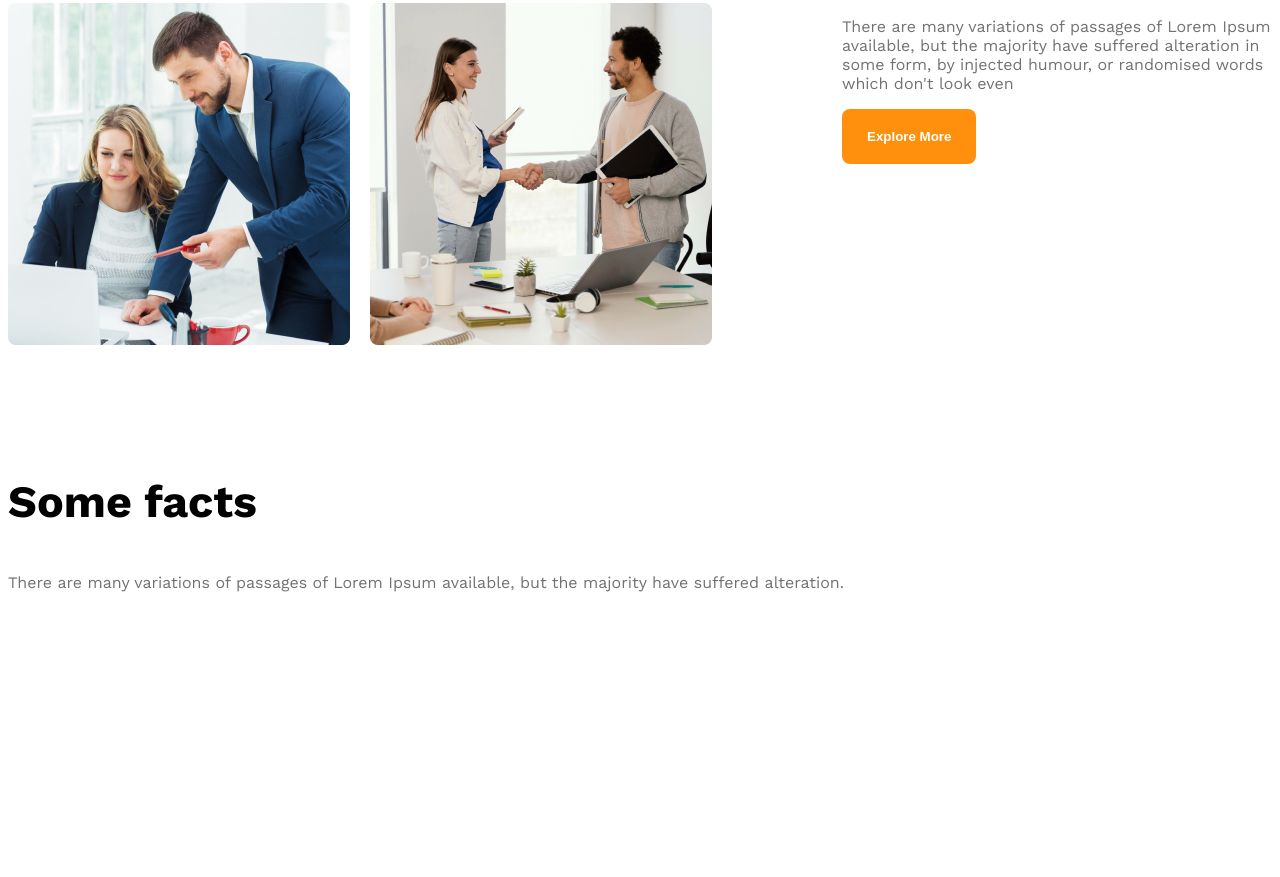
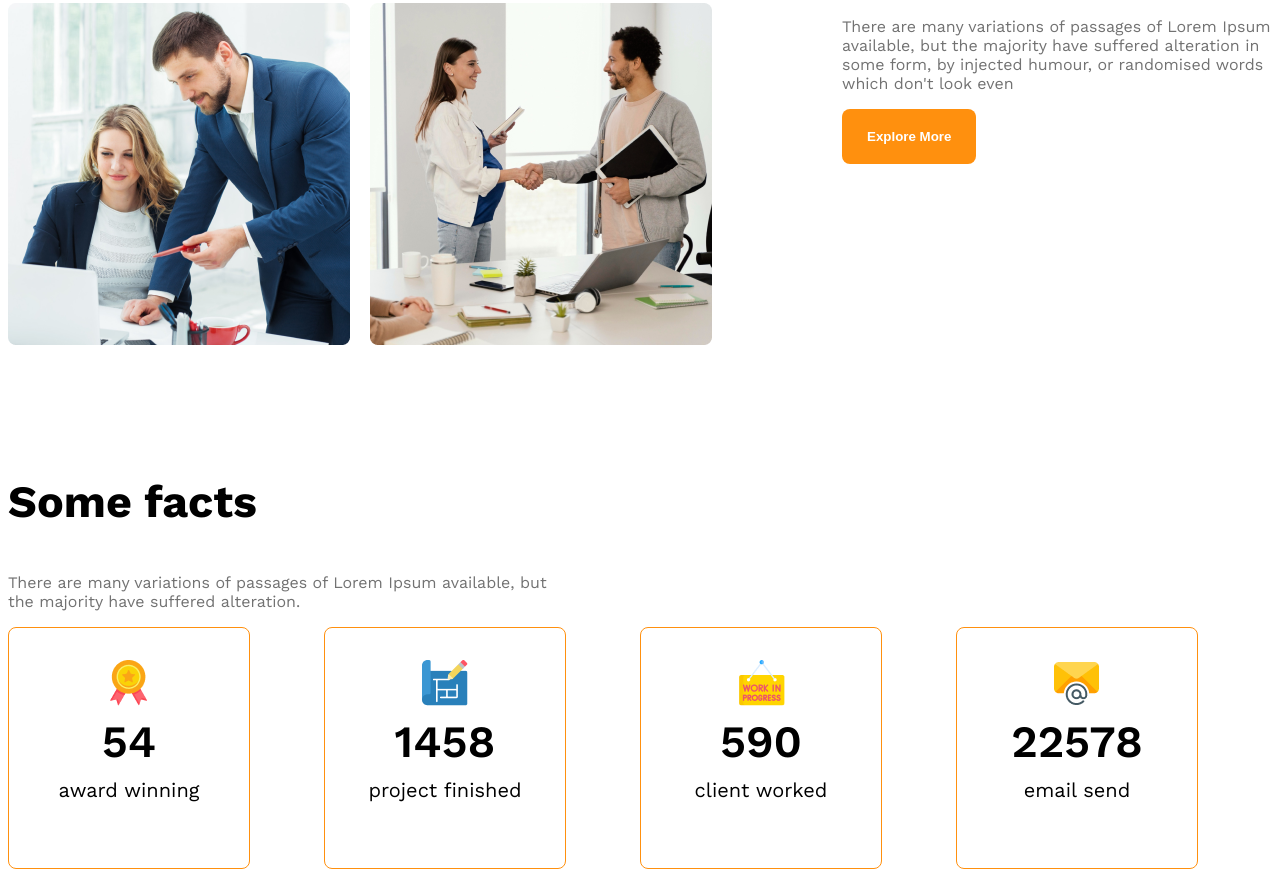
Before and after one commit to Tanzida1/g3-architechture, a plain HTML site: page index.html in a window 1280 px wide. Shown: the part 1665-2542 px from the top of the page. Before the commit the page ends 2438 px from the top, so only its background shows below. Drawn offline with nearby package versions, Linux system fonts and the light colour scheme.

Commit message:
some of the fact part

```diff
--- a/index.html
+++ b/index.html
@@ -60,27 +60,38 @@
         <!--some effects-->
         <section>
        <h3 class="section-title">Some facts</h3>
-       <p class="text-light-gray">There are many variations of passages of Lorem Ipsum available, but the majority have suffered alteration.</p>
-       <div class="fact">
-        <img src="" alt="" class="fact-icon">
-        <h4 class="fact-number"></h4>
-        <h5 class="fact-name"></h5>
+       <p class="text-light-gray fact-description">There are many variations of passages of Lorem Ipsum available, but the majority have suffered alteration.</p>
+
+       <div class="facts-container">
+         <div class="fact display-flex">
+            <div>
+        <img src="images/icons/ribon.png" alt="" class="fact-icon">
+        <h4 class="fact-number">54</h4>
+        <h5 class="fact-name">award winning</h5>
+    </div>
        </div>
-       <div class="fact">
-        <img src="" alt="" class="fact-icon">
-        <h4 class="fact-number"></h4>
-        <h5 class="fact-name"></h5>
+       <div class="fact display-flex">
+        <div>
+        <img src="images/icons/projects.png" alt="" class="fact-icon">
+        <h4 class="fact-number">1458</h4>
+        <h5 class="fact-name">project finished</h5>
+    </div>
        </div>
-       <div class="fact">
-        <img src="" alt="" class="fact-icon">
-        <h4 class="fact-number"></h4>
-        <h5 class="fact-name"></h5>
+       <div class="fact display-flex">
+        <div>
+        <img src="images/icons/customers.png" alt="" class="fact-icon">
+        <h4 class="fact-number">590</h4>
+        <h5 class="fact-name">client worked</h5>
+    </div>
        </div>
-       <div class="fact">
-        <img src="" alt="" class="fact-icon">
-        <h4 class="fact-number"></h4>
-        <h5 class="fact-name"></h5>
+       <div class="fact display-flex">
+        <div>
+        <img src="images/icons/email.png" alt="" class="fact-icon">
+        <h4 class="fact-number">22578</h4>
+        <h5 class="fact-name">email send</h5>
+    </div>
        </div>
+    </div>
 
         </section>
 
--- a/styles/arch.css
+++ b/styles/arch.css
@@ -11,6 +11,13 @@
   }
 
 /* shared styles */
+
+.section-title{
+  font-size: 2.8rem;
+  font-weight: 700;
+
+}
+
 .display-flex{
   display: flex;
 }
@@ -135,11 +142,6 @@ gap: 20px;
 
   }
 
-  .section-title{
-    font-size: 2.8rem;
-    font-weight: 700;
-
-  }
 
 
   #quick-list{
@@ -147,6 +149,41 @@ gap: 20px;
   }
 
 
+.fact-description{
+
+  max-width: 540px;
+}
+
+
+.facts-container{
+
+  display: grid;
+  grid-template-columns: repeat(4,1fr);
+}
+
+
+
+  .fact{
+    border:1px solid #FF900E;
+    width: 240px;
+    height: 240px;
+    border-radius: 8px;
+    justify-content: center;
+    align-items: center;
+    text-align: center;
+  }
+  .fact-number{
+    font-size: 2.8rem;
+    font-weight: 600;
+    margin-top: 5px;
+    margin-bottom: 10px;
+  }
+
+  .fact-name{
+    font-size: 1.25rem;
+    font-weight: 400;
+    margin-top: 10px;
+  }
 
 /* responsive media - query */
 @media screen and (max-width:576px){
```
